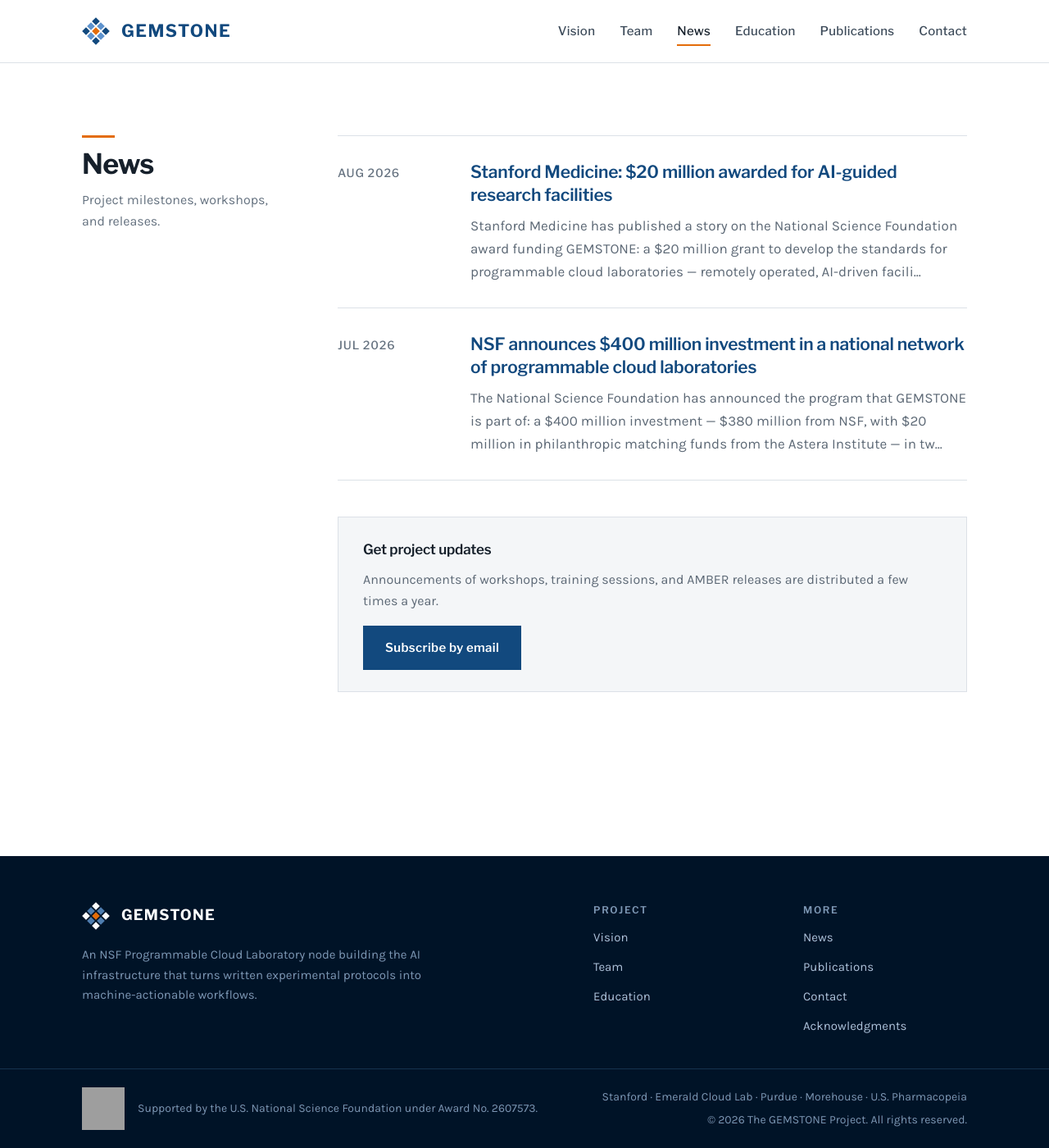
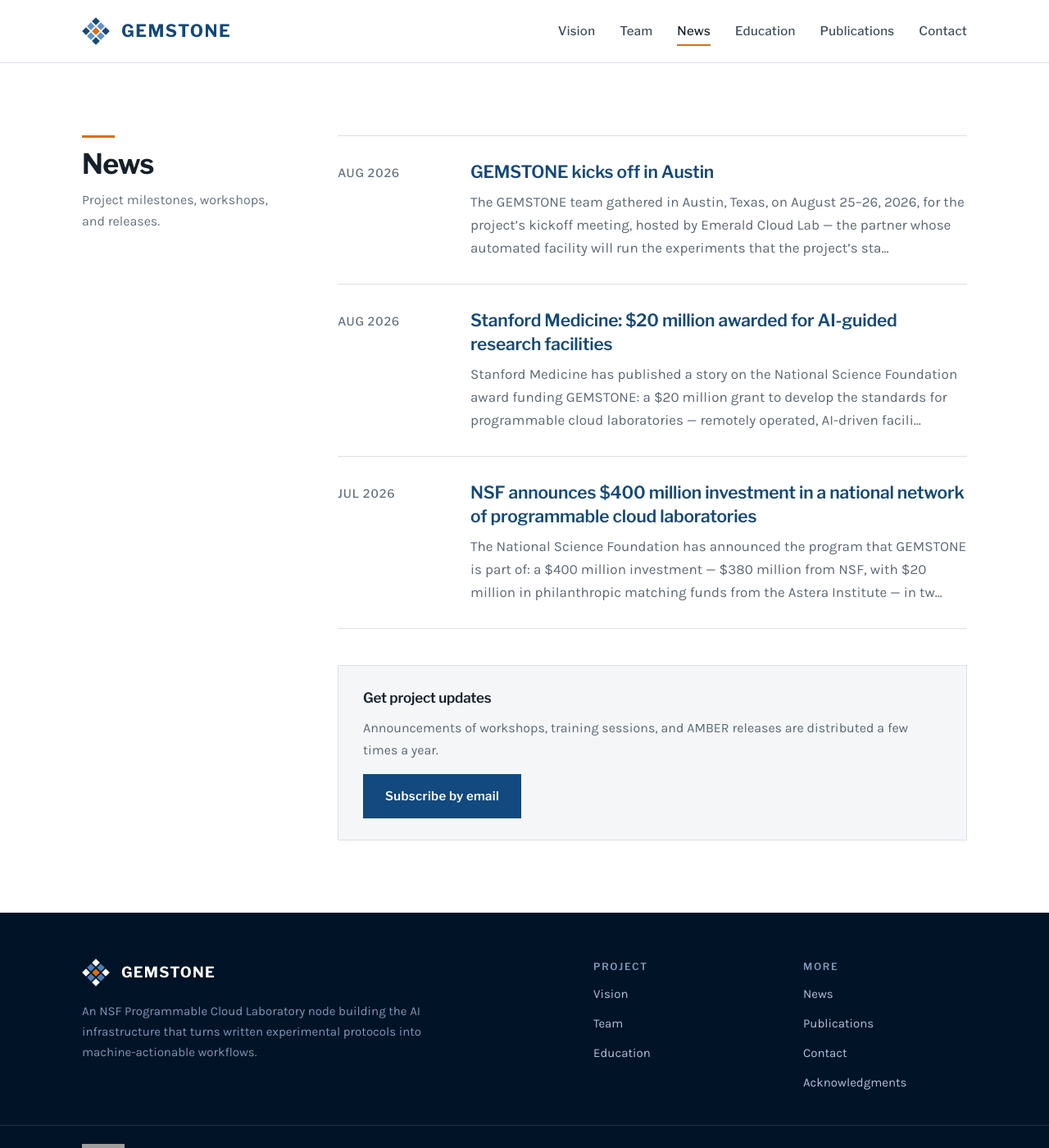
Before and after one commit to gemstonedev/gemstonedev.github.io, a Jekyll site: the page built from news.html, in a window 1280 px wide and 1400 px high. Shown: the whole window at 82% size. Built offline with Jekyll 4.4.1, drawn with Linux system fonts in a browser that asks for light colours; grey boxes are pictures that could not be loaded.

Commit message:
Add Austin kickoff news post with team photos
New post covers the Aug 25-26 kickoff at Emerald Cloud Lab, with the lab-floor group photo (also shown on the home page under Partners) and a cropped planning-session photo. Adds figure styling for post bodies and the team photo.

Co-Authored-By: Claude Fable 5 <noreply@anthropic.com>

```diff
--- /dev/null
+++ b/_posts/2026-08-25-gemstone-kickoff-austin.md
@@ -0,0 +1,31 @@
+---
+layout: post
+title: "GEMSTONE kicks off in Austin"
+description: >-
+  The GEMSTONE team gathered at Emerald Cloud Lab in Austin, Texas, for the
+  project kickoff, including a tour of the automated laboratory floor where
+  the project's protocols will run.
+---
+
+The GEMSTONE team gathered in Austin, Texas, on August 25&ndash;26, 2026, for
+the project's kickoff meeting, hosted by [Emerald Cloud Lab](https://www.emeraldcloudlab.com/) — the partner whose automated facility
+will run the experiments that the project's standards and tools are built
+around.
+
+<figure>
+  <img src="{{ '/assets/img/kickoff-ecl-austin.jpg' | relative_url }}"
+       alt="The GEMSTONE team, in lab coats and safety glasses, standing together on the automated laboratory floor at Emerald Cloud Lab in Austin, Texas.">
+  <figcaption>The GEMSTONE team on the laboratory floor at Emerald Cloud Lab
+  in Austin, Texas.</figcaption>
+</figure>
+
+Researchers from Stanford University, Purdue University, Morehouse College,
+and Emerald Cloud Lab met in person to plan the entire project and
+toured the floor of the
+programmable cloud laboratory where GEMSTONE's protocols will run.
+
+<figure>
+  <img src="{{ '/assets/img/kickoff-planning-session.jpg' | relative_url }}"
+       alt="The GEMSTONE team seated around U-shaped tables with laptops during a planning session, facing a screen showing a slide titled 'The vision that we promised'.">
+  <figcaption>A planning session during the kickoff meeting.</figcaption>
+</figure>
--- a/assets/css/main.css
+++ b/assets/css/main.css
@@ -348,6 +348,10 @@ a.news-item:hover { background: var(--tint); color: var(--ink); }
 .post-body h2 { font-size: 23px; margin-top: 12px; }
 .post-body ul { margin: 0; padding-left: 22px; font-size: 18px; line-height: 1.72; color: var(--body); }
 .post-body li { margin-bottom: 8px; }
+.post-body figure { margin: 4px 0; }
+.post-body figure img, .team-photo img { display: block; width: 100%; height: auto; border-radius: 10px; }
+.post-body figcaption, .team-photo figcaption { margin-top: 10px; font-size: 14px; line-height: 1.5; color: var(--muted); }
+.team-photo { margin: 0; }
 
 /* ---------- signup ---------- */
 .signup { border: 1px solid var(--rule); background: var(--tint); padding: 26px 30px; display: flex; flex-direction: column; gap: 10px; }
--- a/index.html
+++ b/index.html
@@ -158,6 +158,12 @@ description: >-
       <div class="flow flow--tight">
         <p>One distributed laboratory spanning five organizations. Select a site to see what it contributes.</p>
         {% include team-map.html %}
+        <figure class="team-photo">
+          <img src="{{ '/assets/img/kickoff-ecl-austin.jpg' | relative_url }}"
+               alt="The GEMSTONE team, in lab coats and safety glasses, standing together on the automated laboratory floor at Emerald Cloud Lab in Austin, Texas."
+               loading="lazy" decoding="async">
+          <figcaption>The GEMSTONE team on the laboratory floor at Emerald Cloud Lab in Austin, Texas, during the <a href="{% post_url 2026-08-25-gemstone-kickoff-austin %}">project kickoff</a>, August 25&ndash;26, 2026.</figcaption>
+        </figure>
       </div>
     </div>
   </div>
```
Also changed, not shown: assets/img/kickoff-ecl-austin.jpg (added), assets/img/kickoff-planning-session.jpg (added).
